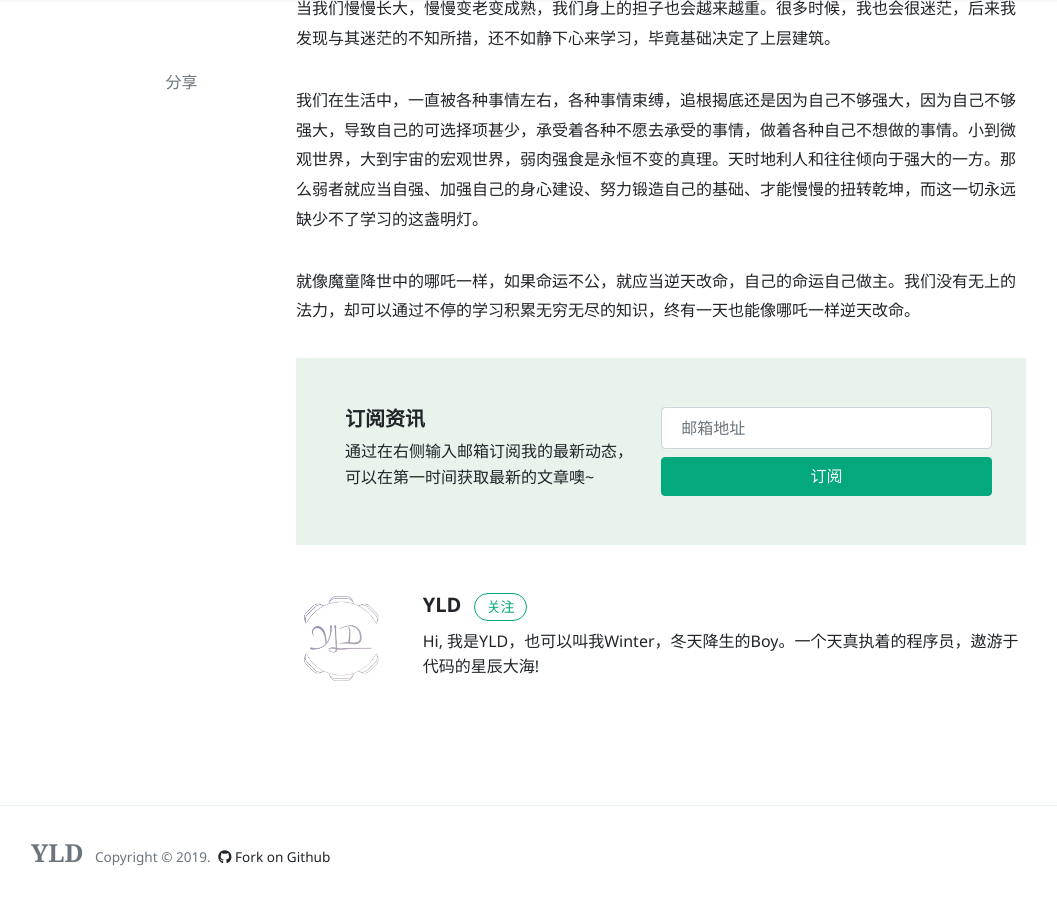
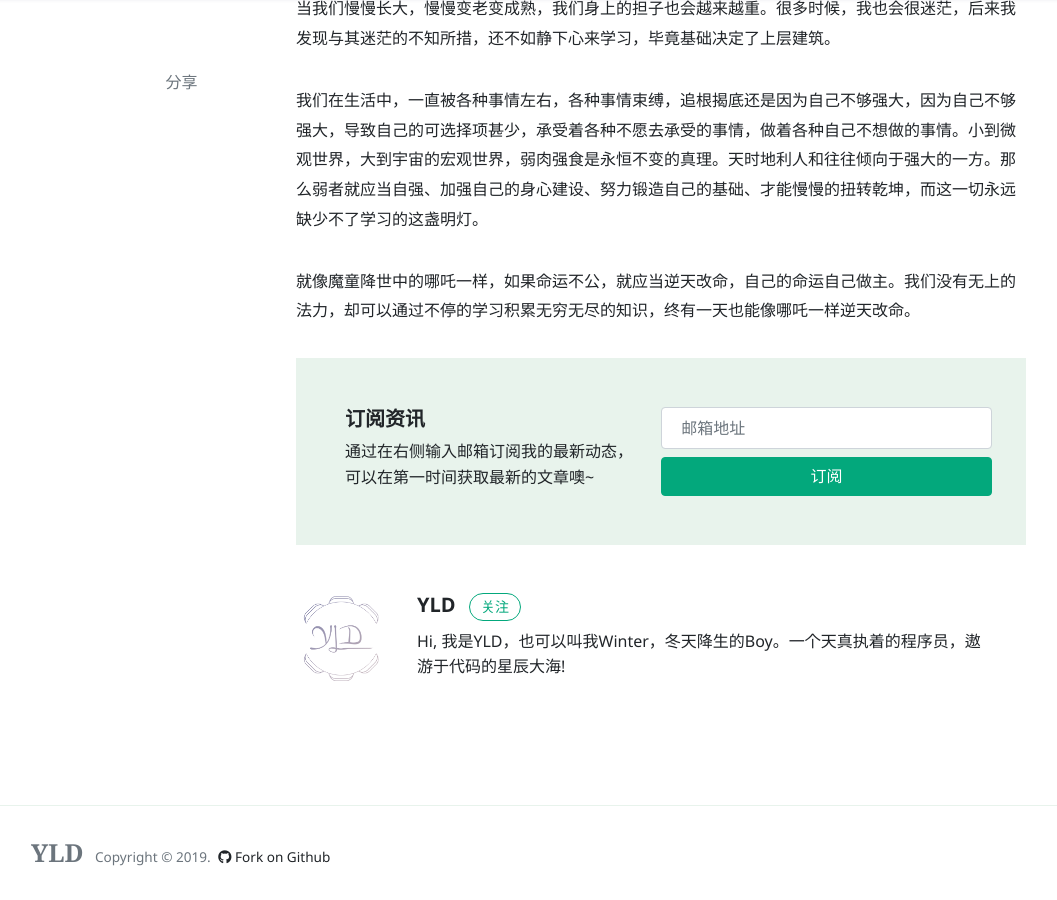
Before and after one commit to aiyld/yldblog, a Jekyll site: the page built from _posts/2019-08-08-never-stop-learning.md, in a window 1280 px wide and 900 px high, scrolled down 627 px. Shown: the whole window, without its empty margins (74-1131 px from the left). Built offline with Jekyll 4.4.1, drawn with Linux system fonts in a browser that asks for light colours; nearby versions of some CDN libraries; a script that is not in the unit is left out; comment, search, counter and statistics services are not loaded.

Commit message:
feat: Update style

```diff
--- a/_includes/comments.html
+++ b/_includes/comments.html
@@ -4,10 +4,9 @@
     <div id="samyoc_social">
     </div>
     <script type="text/javascript">
-        var disqus_developer = 0;
         (function() {
             var dsq = document.createElement('script'); dsq.type = 'text/javascript'; dsq.async = true;
-            dsq.src = window.location.protocol + '//www.samyoc.com/js/embed.js?t=19080901';
+            dsq.src = window.location.protocol + '//www.samyoc.com/js/embed.js?theme=' + encodeURIComponent("#03a87c") + '&t=19080902';
             (document.getElementsByTagName('head')[0] || document.getElementsByTagName('body')[0]).appendChild(dsq);
         })();
     </script>
--- a/_layouts/post.html
+++ b/_layouts/post.html
@@ -154,8 +154,8 @@ layout: default
 
              <!-- Author Box -->
                 {% if page.author %}
-				<div class="row mt-5">
-					<div class="col-md-2 align-self-center">
+				<div class="d-flex mt-5">
+					<div class="mr-3 align-self-center">
                          {% if author.avatar %}
                         <img class="rounded-circle" src="{{site.baseurl}}/{{author.avatar}}" alt="{{author.name}}" width="90"/>
                         {% endif %}
```
